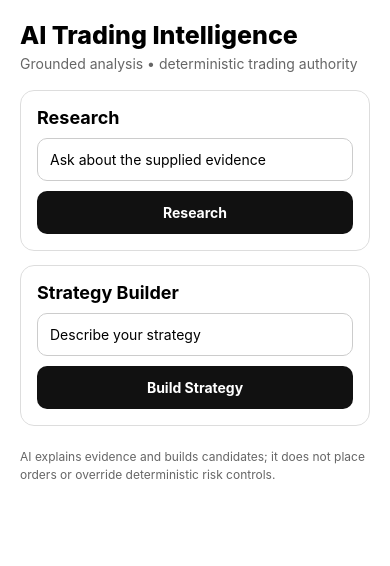
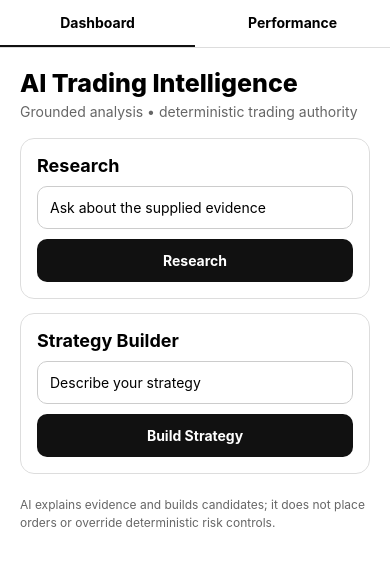
Before and after one commit to RahulParmar311197/AI-Trading-Platform---Mobile, a React Native app: screen / in a window 390 px wide. Shown: the top 566 px of the page. Built offline with nearby package versions, Linux system fonts and the light colour scheme.

Commit message:
feat: use AI navigation shell

```diff
--- a/src/App.js
+++ b/src/App.js
@@ -1,6 +1,6 @@
 import React from 'react';
-import AiDashboardScreen from './screens/AiDashboardScreen';
+import AiNavigator from './navigation/AiNavigator';
 
 export default function App() {
-  return <AiDashboardScreen />;
+  return <AiNavigator />;
 }
```
